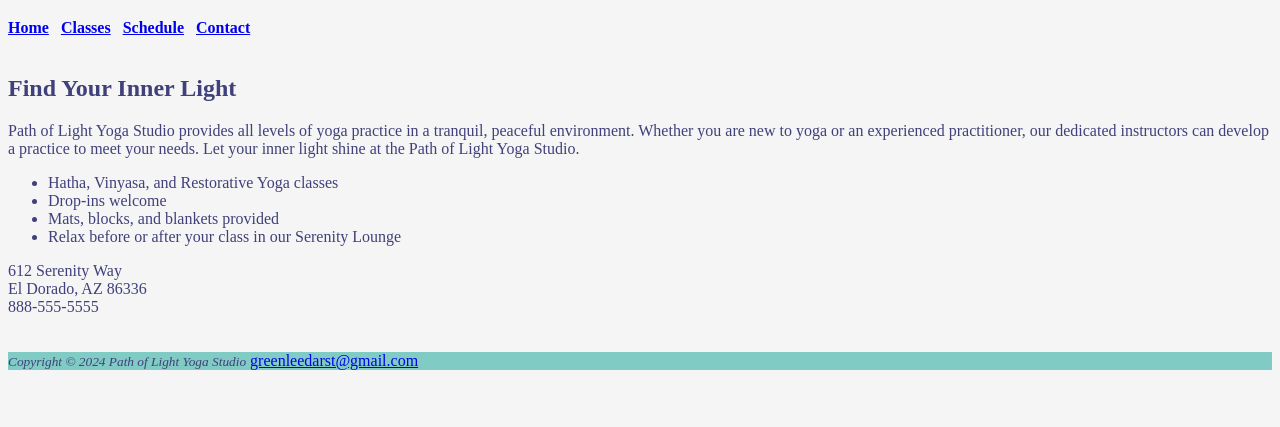
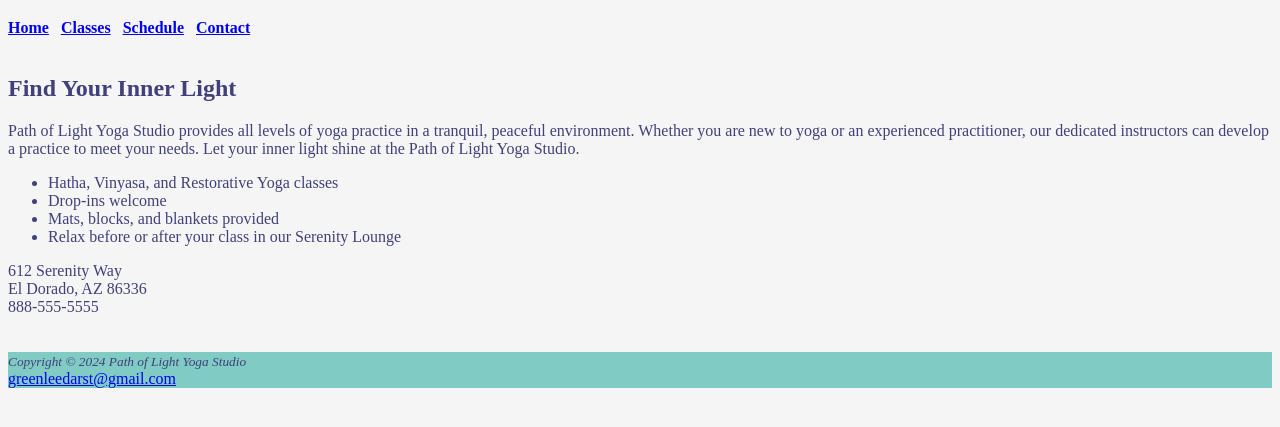
Before and after one commit to greenleedarst/YogaStudio, a plain HTML site: page index.html in a window 1280 px wide. Shown: the part 61-488 px from the top of the page. Drawn offline with Linux system fonts and the light colour scheme.

Commit message:
Add files via upload

```diff
--- a/index.html
+++ b/index.html
@@ -39,7 +39,7 @@ El Dorado, AZ 86336<br>
 </main>
 
 <footer>
-    <small><i>Copyright &copy; 2024 Path of Light Yoga Studio</i></small>
+    <small><i>Copyright &copy; 2024 Path of Light Yoga Studio</i></small> <br>
 <a href="greenleedarst@gmail.com">greenleedarst@gmail.com</a>
 </footer>
 </body>
```
Also changed, not shown: classes.html (+1 -1 lines).
